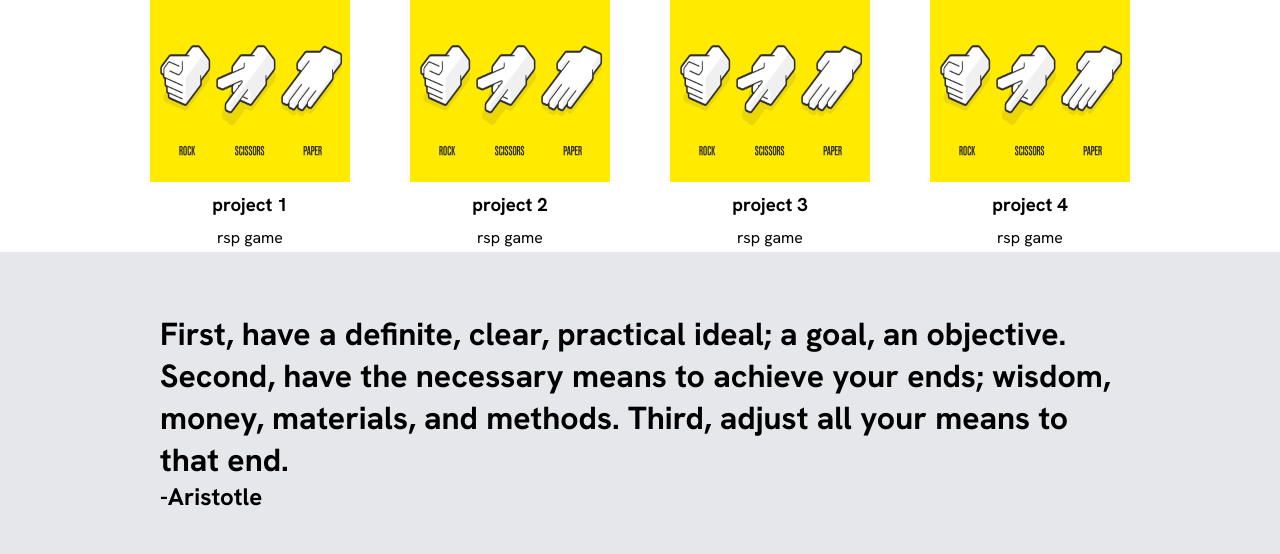
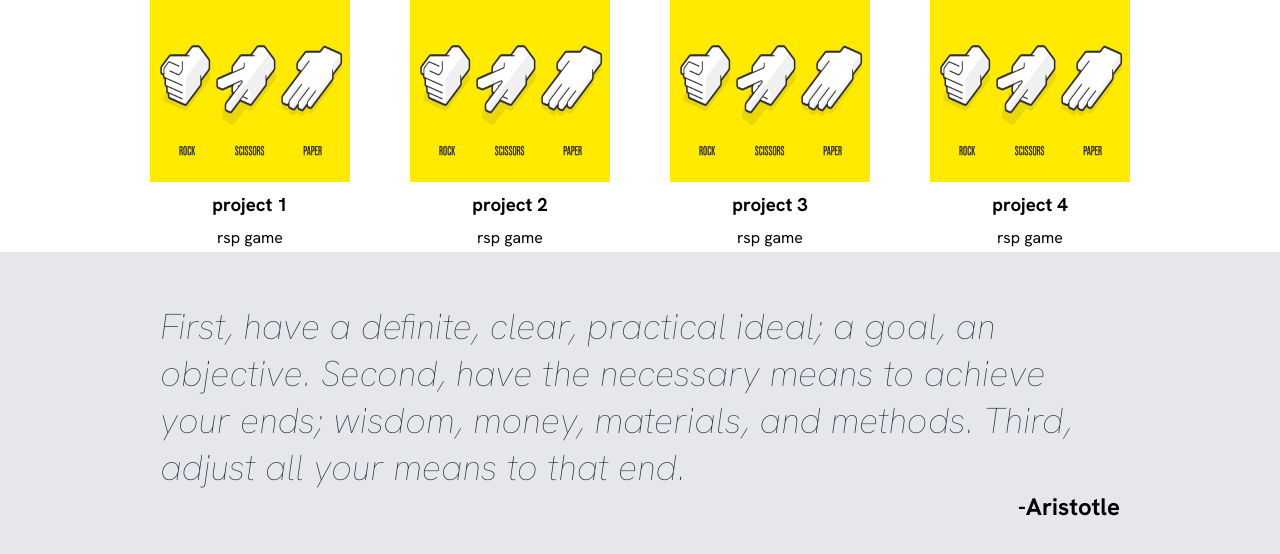
Before and after one commit to abdulbasset-benz/landing-page, a plain HTML site: page index.html in a window 1280 px wide. Shown: the part 388-942 px from the top of the page. Drawn offline with Linux system fonts and the light colour scheme.

Commit message:
Refactor : Style quote section

```diff
--- a/style.css
+++ b/style.css
@@ -168,5 +168,12 @@ a:hover::after{
 }
 
 .container_quote h1{
-
+    font-size: 36px;
+    font-style: italic;
+    font-weight: 300;
+    color: var(--background-clr);
 }
+.author {
+    display: flex;
+    justify-content: flex-end;
+}
```
